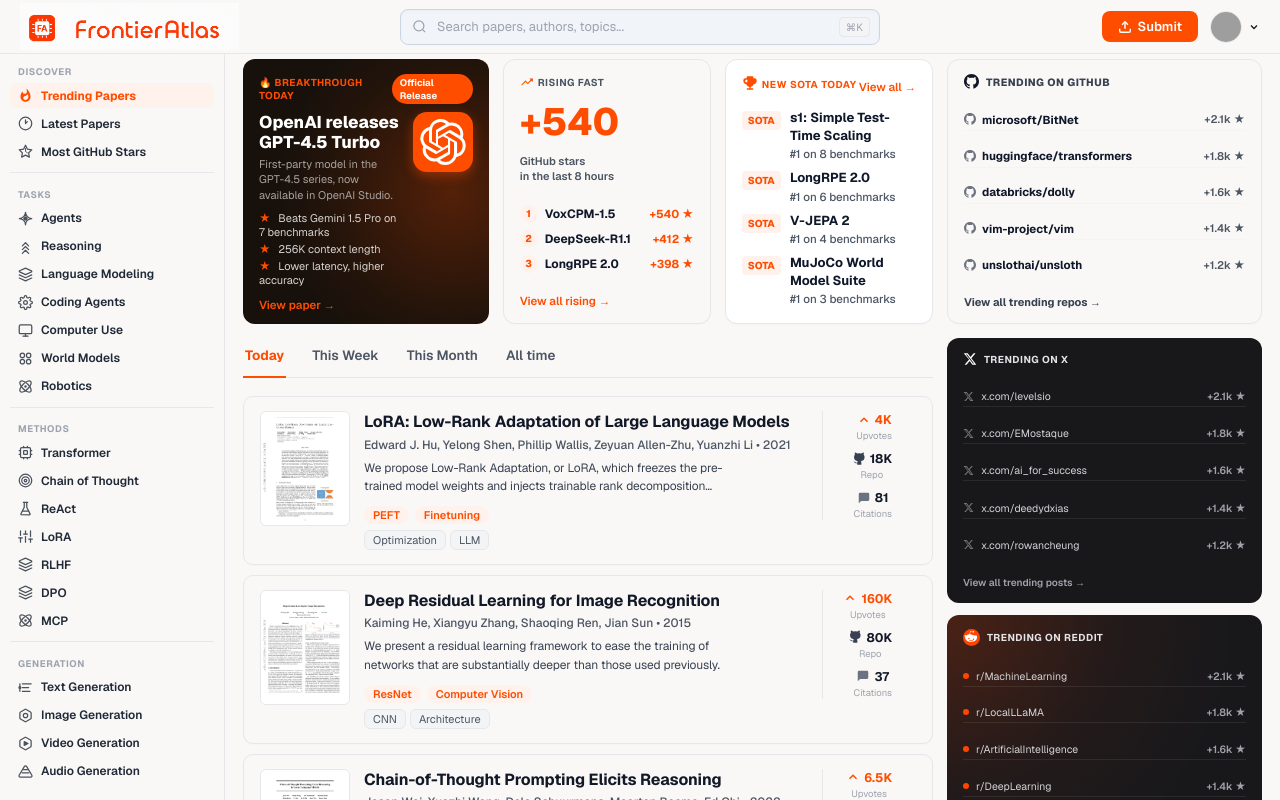
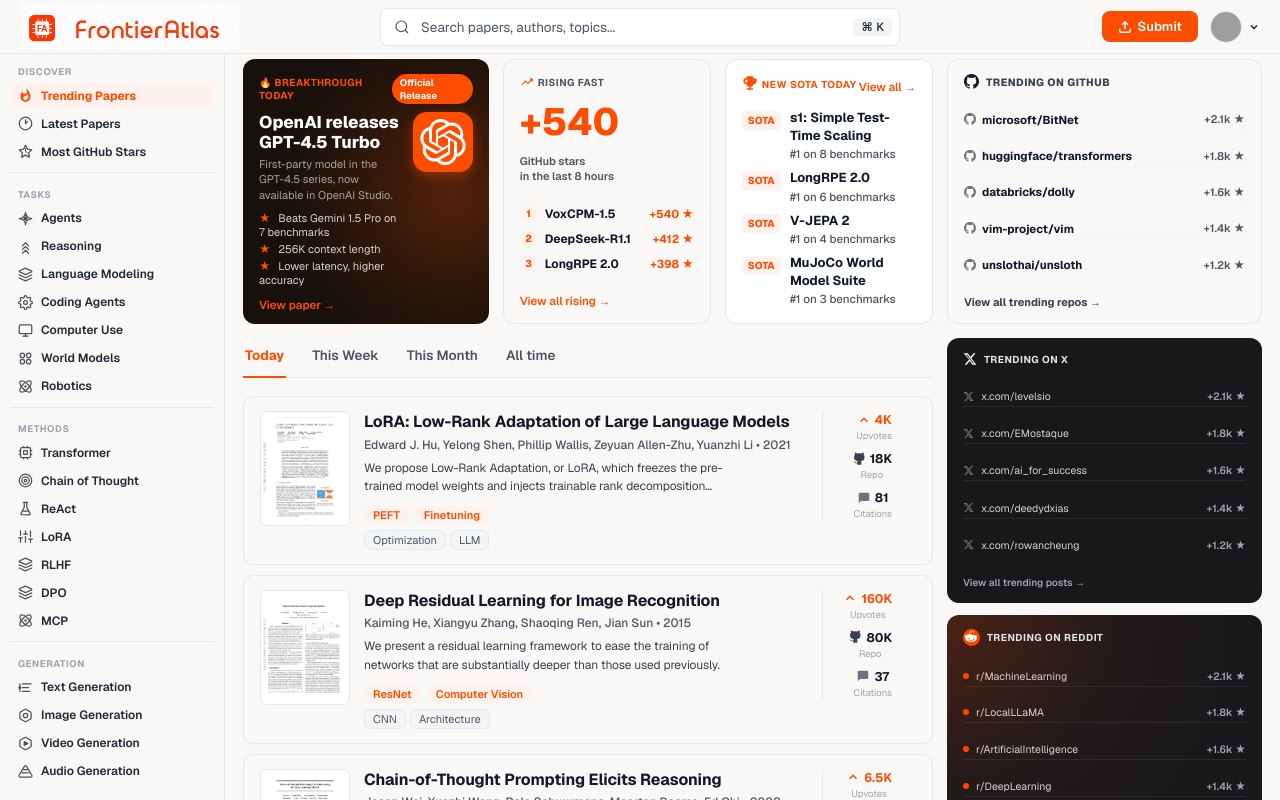
Before and after one commit to Deepak-Solanki04/Frontier_Atlas, a Next.js app: page /trending in a window 1280 px wide. Built offline with nearby package versions, Linux system fonts and the light colour scheme; grey boxes are pictures that could not be loaded.

Commit message:
UI update: match search bar styling exactly to screenshot with clean white background, crisp border rounding, and spaced kbd shortcut badge

```diff
--- a/app/globals.css
+++ b/app/globals.css
@@ -72,37 +72,39 @@ button, input, textarea, select { font-family: var(--font-geist-sans), 'Geist',
   align-items: center;
   justify-self: center;
   width: 100%;
-  max-width: 480px;
+  max-width: 520px;
 }
 
-.search-bar svg { position: absolute; left: 12px; color: var(--text-light); width: 15px; height: 15px; }
+.search-bar svg { position: absolute; left: 14px; color: #4b5563; width: 16px; height: 16px; }
 
 .search-bar input {
   width: 100%;
-  height: 36px;
-  padding: 0 50px 0 36px;
-  border: 1px solid #cbd5e1;
+  height: 38px;
+  padding: 0 54px 0 40px;
+  border: 1px solid #e2e8f0;
   border-radius: 8px;
-  background: #f1f5f9;
-  font-size: 13px;
-  font-family: 'Inter', sans-serif;
+  background: #ffffff;
+  font-size: 13.5px;
+  font-family: inherit;
   color: var(--text-dark);
   outline: none;
-  box-shadow: inset 0 1px 2px rgba(0,0,0,0.03);
+  box-shadow: 0 1px 2px rgba(0,0,0,0.02);
+  transition: border-color 0.15s ease;
 }
 
 .search-bar input:focus { border-color: var(--brand-orange); }
-.search-bar input::placeholder { color: var(--text-light); }
+.search-bar input::placeholder { color: #4b5563; font-weight: 400; }
 
 .search-kbd {
   position: absolute;
-  right: 10px;
-  font-size: 10.5px;
-  color: var(--text-light);
+  right: 8px;
+  font-size: 12px;
+  font-weight: 500;
+  color: #1f2937;
   background: #f3f4f6;
-  border: 1px solid var(--border);
-  border-radius: 4px;
-  padding: 2px 6px;
+  border-radius: 6px;
+  padding: 3px 8px;
+  line-height: 1;
 }
 
 .header-actions { display: flex; align-items: center; gap: 12px; justify-self: end; }
--- a/components/Header.tsx
+++ b/components/Header.tsx
@@ -11,11 +11,11 @@ export default function Header() {
 
       {/* Search */}
       <div className="search-bar">
-        <svg viewBox="0 0 24 24" fill="none" stroke="currentColor" strokeWidth="2">
+        <svg viewBox="0 0 24 24" fill="none" stroke="currentColor" strokeWidth="1.8">
           <circle cx="11" cy="11" r="8"/><line x1="21" y1="21" x2="16.65" y2="16.65"/>
         </svg>
         <input type="text" placeholder="Search papers, authors, topics..." />
-        <span className="search-kbd">⌘K</span>
+        <span className="search-kbd">⌘ K</span>
       </div>
 
       {/* Actions */}
```
